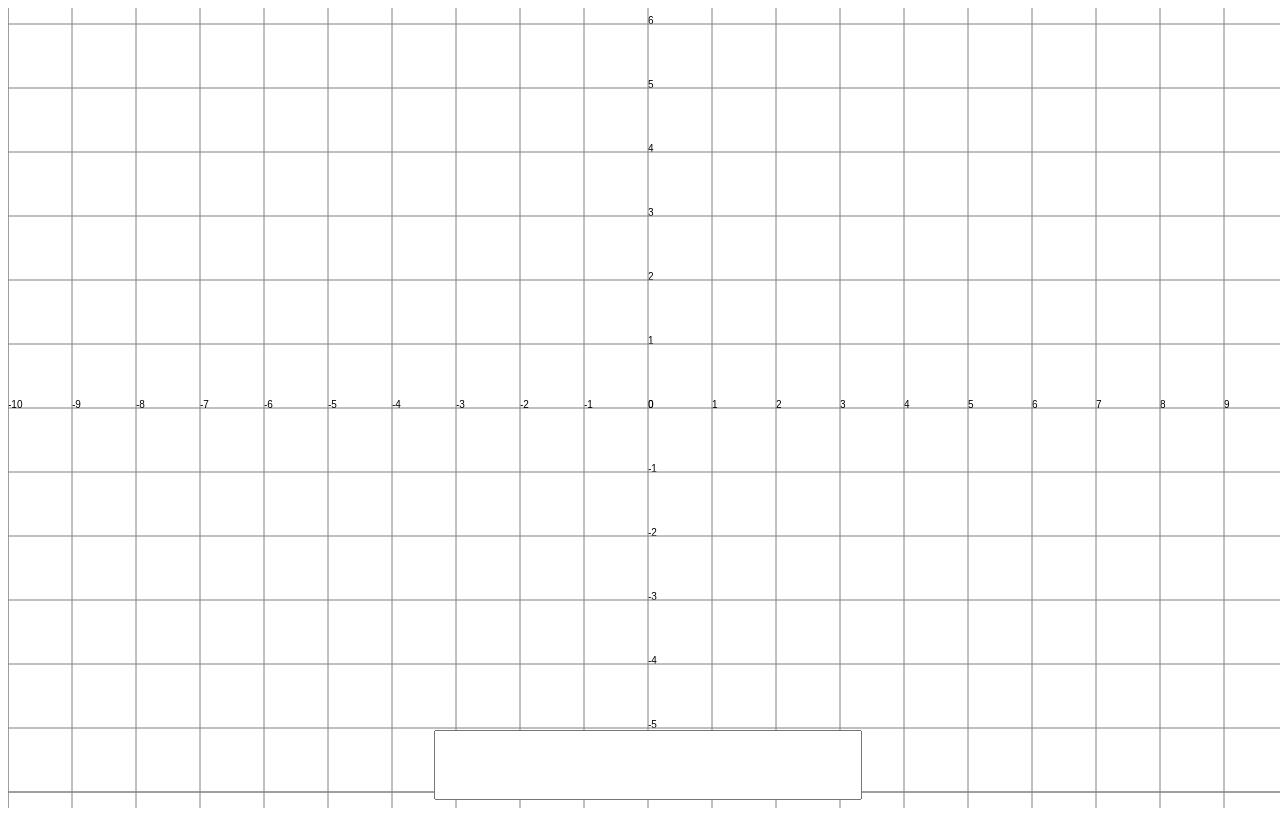
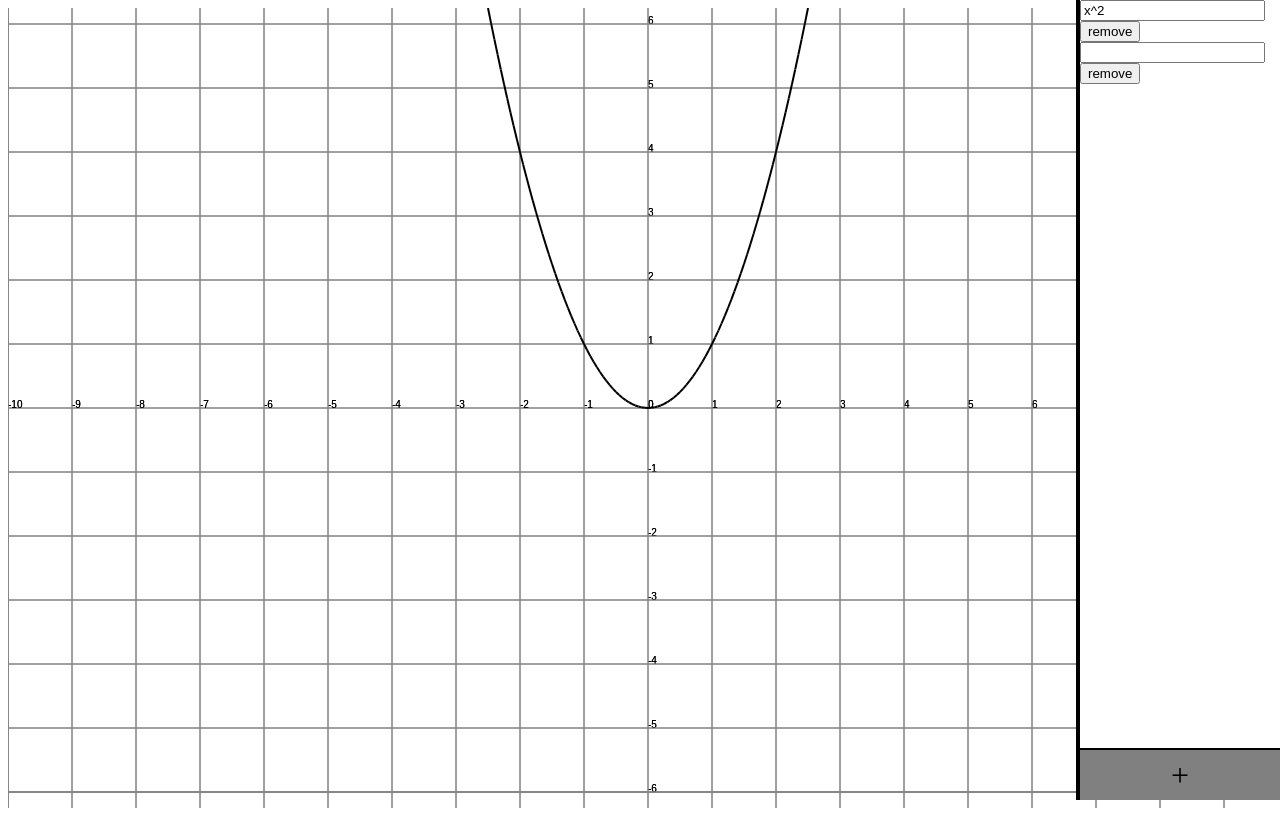
Before and after one commit to Utley/math, a plain HTML site: page index.html in a window 1280 px wide. Drawn offline with Linux system fonts and the light colour scheme.

Commit message:
added sidebar with equation list

```diff
--- a/index.html
+++ b/index.html
@@ -1,38 +1,80 @@
 <html>
 <head>
   <style>
-    #inputbar{
+    #sidebar{
+      width: 200px;
       position: fixed;
-      width:100%;
+      border-left: 4px solid black;
+      right: 0px;
+      top: 0px;
+      background-color: white;
+      height: 100%;
+    }
+    #add {
+      width: 100%;
+      position: absolute;
       bottom: 0px;
+      height: 50px;
+      background: grey;
+      font-size: 2em;
+      text-align: center;
+      justify-content: center;
+      align-items: center;
       display: flex;
-      align-items: center;
-      justify-content: space-around;
-    }
-    #inputbar > input{
-      line-height: 2em;
-      font-size: 2em;
+      border-top: 2px solid black;
     }
   </style>
 </head>
 <body>
 
 <canvas id="graph"></canvas>
-<div id="inputbar">
-  <input type="text" id="eq" />
+<div id="sidebar">
+  <div id="eqns">
+  </div>
+  <div id="add">
+  +
+  </div>
 </div>
 <script src="lang.js"></script>
 <script src="graph.js"></script>
 <script>
-var graphInput = document.getElementById("eq");
+var addButton = document.getElementById("add");
 var canvas = document.getElementById("graph");
 var g = new graph( canvas );
-g.drawGrid();
-graphInput.addEventListener("change", function(){
-  var text = document.getElementById("eq").value;
-  g.addPlot( text );
+g.render();
+var updateSidebar = function(){
+  var equationlist = document.getElementById("eqns");
+  var currentGraphs = g.getPlots();
+  equationlist.innerHTML = '';
+  g.addPlot( '' );
+  for(var i = 0; i < currentGraphs.length; i++){
+    var currentEq = document.createElement('input');
+    var removeEq = document.createElement('button');
+    removeEq.innerHTML = 'remove';
+    removeEq.setAttribute('index',i);
+    removeEq.addEventListener('click', function( e ){
+      var index = e.target.getAttribute('index');
+      g.removePlot( index );
+      g.render();
+      updateSidebar();
+    });
+    currentEq.value = currentGraphs[i];
+    currentEq.setAttribute('index',i);
+    currentEq.addEventListener('change', function( e ){
+      var index = e.target.getAttribute('index');
+      g.plots[index] = e.target.value;
+      g.render();
+    });
+    equationlist.appendChild(currentEq);
+    equationlist.appendChild(removeEq);
+  }
   g.render();
+};
+addButton.addEventListener("click", function(){
+  updateSidebar();
 });
+
+updateSidebar();
 
 
 </script>
```
